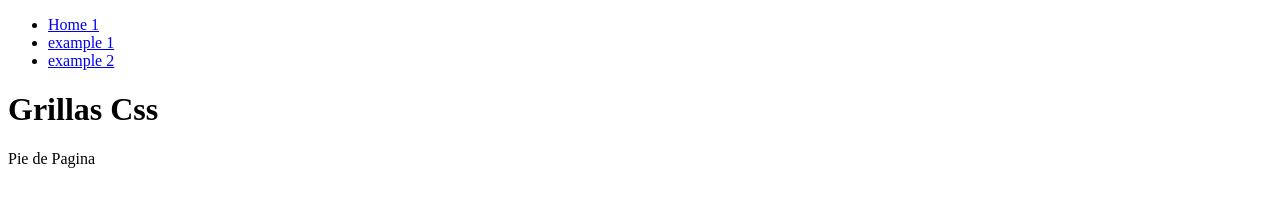
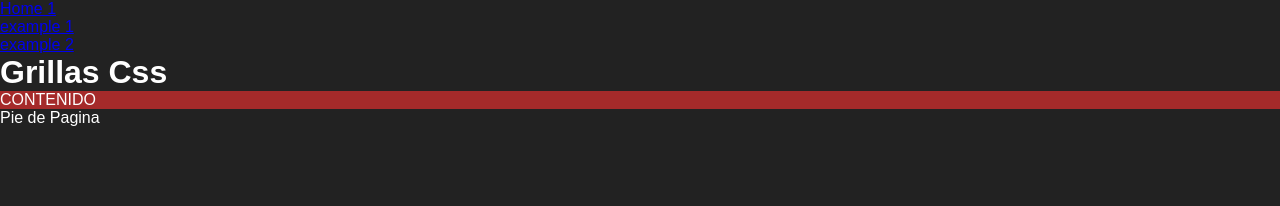
Before and after one commit to Omar-lezcano/23a-Grid, a plain HTML site: page index.html in a window 1280 px wide. Drawn offline with Linux system fonts and the light colour scheme.

Commit message:
Initial styles

```diff
--- a/css/styles.css
+++ b/css/styles.css
@@ -0,0 +1,15 @@
+* {
+    padding: 0;
+    margin: 0;
+    box-sizing: border-box;
+}
+
+body {
+    background-color: #222;
+    color: white;
+    font-family: Arial, Helvetica, sans-serif;
+}
+
+.grid-container {
+    background-color: brown;
+}
--- a/index.html
+++ b/index.html
@@ -21,6 +21,7 @@
         <h1>Grillas Css</h1>
         <section class="grid-section">
             <div class="grid-container">
+                CONTENIDO
 
             </div>
         </section>
```
